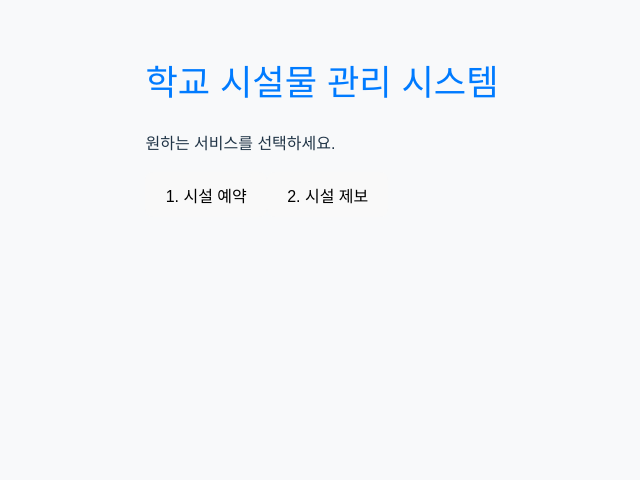
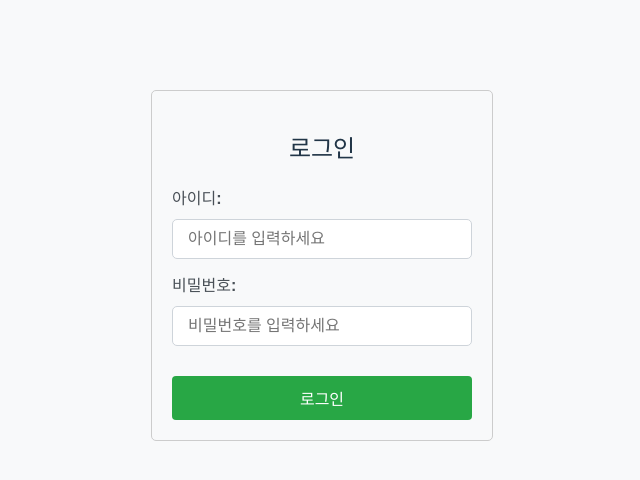
Before and after one commit to rkddlsxo/INHA-DECOM_front, a React (Vite) app: page / in a window 1280 px wide. Shown: the top 480 px of the page, without its empty margins (318-958 px from the left). Built offline with nearby package versions, Linux system fonts and the light colour scheme.

Commit message:
로그인 페이지 추가

```diff
--- a/src/App.jsx
+++ b/src/App.jsx
@@ -4,8 +4,11 @@ import ReservationMenuPage from './pages/ReservationMenuPage';
 import ReservationFormSelectPage from './pages/ReservationFormSelectPage';
 import PlaceFocusSelectPage from './pages/PlaceFocusSelectPage';
 import ReservationDetailsPage from './pages/ReservationDetailsPage';
+import LoginPage from './pages/LoginPage';
 function App() {
-  const [page, setPage] = useState('main');
+  const [page, setPage] = useState('loginPage');
+  const [isLoggedIn, setIsLoggedIn] = useState(false);// 로그인 상태 관리
+
 
   const renderPage = () => {
     switch (page) {
@@ -17,11 +20,19 @@ function App() {
         return <ReservationFormSelectPage onNavigate={setPage} />;
       case 'placeFocusSelect':
         return <PlaceFocusSelectPage onNavigate={setPage} />;
-      case 'ReservationDetailsPage':
+      case 'reservationDetailsPage':
         return <ReservationDetailsPage onNavigate={setPage} />;
+      case 'loginPage':
+        return <LoginPage onNavigate={setPage} handleLogin={handleLoginSuccess} />;
       default:
         return <MainPage onNavigate={setPage} />;
     }
+
+
+  };
+  const handleLoginSuccess = (status) => {
+    setIsLoggedIn(status); // 로그인 상태 업데이트
+    setPage('main');       // ★ 'navigate' 대신 'setPage'를 사용하여 페이지 전환
   };
 
   return (
--- /dev/null
+++ b/src/pages/LoginPage.css
@@ -0,0 +1,61 @@
+/* LoginForm.css */
+
+.login-container {
+    padding: 20px;
+    border: 1px solid #ccc;
+    border-radius: 5px;
+    width: 300px;
+    margin: 50px auto;
+    font-family: Arial, sans-serif;
+}
+
+.login-heading {
+    text-align: center;
+    margin-bottom: 20px;
+}
+
+.form-group {
+    margin-bottom: 15px;
+}
+
+.form-label {
+    display: block;
+    margin-bottom: 5px;
+    font-weight: bold;
+}
+
+.form-input {
+    width: 100%;
+    padding: 8px;
+    border: 1px solid #ddd;
+    border-radius: 4px;
+    /* 인라인 스타일에서 가져온 margin과 calc는 제거하거나, 필요에 따라 조정했습니다. */
+    box-sizing: border-box;
+    /* padding이 너비에 포함되도록 설정 */
+}
+
+.error-message {
+    color: red;
+    font-size: 0.9em;
+    margin-top: -10px;
+    /* input과의 간격 조절 */
+    margin-bottom: 10px;
+}
+
+.login-button {
+    width: 100%;
+    padding: 10px;
+    background-color: #28a745;
+    color: white;
+    border: none;
+    border-radius: 4px;
+    margin-top: 15px;
+    cursor: pointer;
+    font-weight: bold;
+    transition: background-color 0.3s;
+}
+
+.login-button:hover {
+    background-color: #1e7e34;
+    /* 마우스 오버 효과 추가 */
+}
--- /dev/null
+++ b/src/pages/LoginPage.jsx
@@ -0,0 +1,80 @@
+import React, { useState } from 'react';
+import './LoginPage.css';
+
+// 1. 컴포넌트 이름은 대문자 'LoginPage'로 시작
+// 2. Props는 하나의 객체 인자로 받습니다.
+const LoginPage = ({ onNavigate, handleLogin }) => {
+
+    // 1. 상태 설정
+    const [username, setUsername] = useState('');
+    const [password, setPassword] = useState('');
+    const [error, setError] = useState('');
+
+    // 2. 로그인 정보 입력
+    const handleUsernameChange = (e) => {
+        setUsername(e.target.value);
+        setError('');
+    };
+    const handlePasswordChange = (e) => {
+        setPassword(e.target.value);
+        setError('');
+    };
+
+    // 3. 폼 제출 처리
+    const handleSubmit = (e) => {
+        e.preventDefault();
+
+        if (!username || !password) {//뭐라고 써야할지 몰라서 일단 둘다 채우면 로그인 되게 함
+            setError('아이디와 비밀번호를 모두 입력해주세요.');
+            return;
+        }
+
+        // 로그인 인증 로직 (성공 가정)
+        if (username && password) {
+
+            setError('');
+            console.log('로그인 성공:', { username, password });
+
+            // App.js에서 onNavigate를 받았다면 페이지 전환
+            if (onNavigate) {
+                onNavigate('main');
+            }
+
+            // App.js에서 handleLogin을 받았다면 로그인 상태 업데이트
+            if (handleLogin) {
+                handleLogin(true);
+            }
+
+            alert(`환영합니다, ${username}님!`);
+
+        } else {
+            setError('아이디 또는 비밀번호가 잘못되었습니다.');
+        }
+    };
+
+    // 4. JSX (UI) 구성
+    return (
+        <div className="login-container">
+            <h2 className="login-heading">로그인</h2>
+            <form onSubmit={handleSubmit}>
+
+                <div className="form-group">
+                    <label htmlFor="username" className="form-label">아이디:</label>
+                    <input type="text" id="username" value={username} onChange={handleUsernameChange} required className="form-input" placeholder="아이디를 입력하세요" />
+                </div>
+
+                <div className="form-group">
+                    <label htmlFor="password" className="form-label">비밀번호:</label>
+                    <input type="password" id="password" value={password} onChange={handlePasswordChange} required className="form-input" placeholder="비밀번호를 입력하세요" />
+                </div>
+
+                {error && <p className="error-message">{error}</p>}
+
+                <button type="submit" className="login-button">로그인</button>
+            </form>
+        </div>
+    );
+};
+
+
+export default LoginPage;
--- a/src/pages/ReservationFormSelectPage.jsx
+++ b/src/pages/ReservationFormSelectPage.jsx
@@ -1,7 +1,7 @@
 import React from 'react';
 import './ReservationFormSelectPage.css';
 
-const ReservationFormSelectPage = ({ onNavigate }) => {
+const reservationFormSelectPage = ({ onNavigate }) => {
     return (
         <div className="reservationFormSelect-container">
             <div className="absolute top-4 left-4">
@@ -26,4 +26,4 @@ const ReservationFormSelectPage = ({ onNavigate }) => {
     );
 };
 
-export default ReservationFormSelectPage;
+export default reservationFormSelectPage;
```
